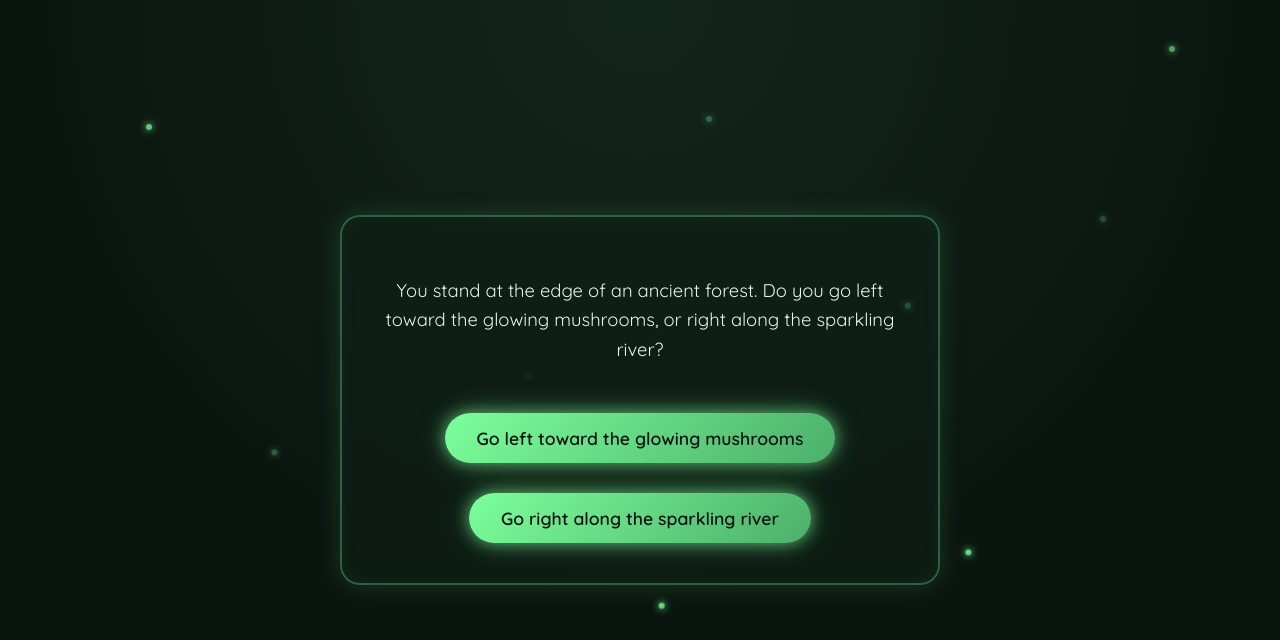
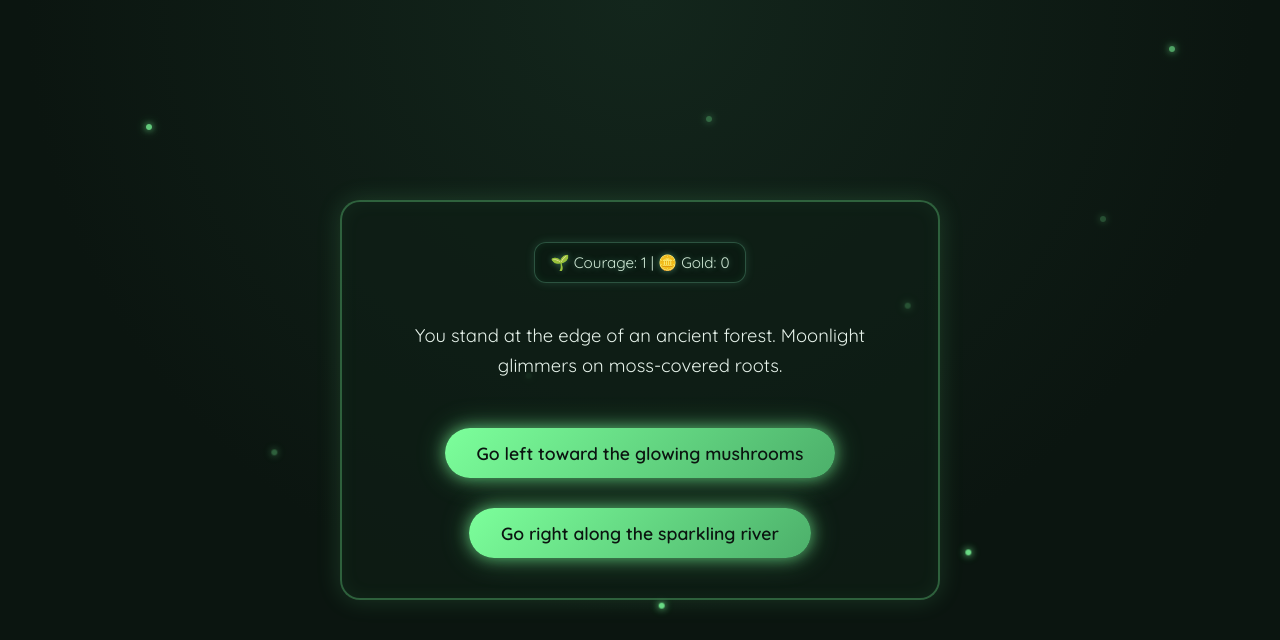
Before and after one commit to rachelmcdonald/Adventure-Game, a Flask app: page /game in a window 1280 px wide. Shown: the top 640 px of the page. Run offline with Flask 3, Linux system fonts and the light colour scheme.

Commit message:
Added interaction character scenario logic to game route, added stats bar and styles as well as slight button changes,

```diff
--- a/app.py
+++ b/app.py
@@ -1,6 +1,7 @@
-from flask import Flask, render_template, request
+from flask import Flask, render_template, request, session
 
 app = Flask(__name__)
+app.secret_key = "mosslit-secret-key"
 
 @app.route('/')
 def home():
@@ -8,37 +9,86 @@ def home():
 
 @app.route('/game', methods=['GET', 'POST'])
 def game():
-    scene_text = (
-        "You stand at the edge of an ancient forest. "
-        "Do you go left toward the glowing mushrooms, or right along the sparkling river?"
-    )
-    options = [
-        ('left', 'Go left toward the glowing mushrooms'),
-        ('right', 'Go right along the sparkling river')
-    ]
+    if 'gold' not in session:
+        session['gold'] = 0
+        session['courage'] = 1
+        session['blessing'] = False
+        session['scene'] = 'start'
+
+    scene = session['scene']
+    scene_text = ""
+    options = []
+
+    if scene == 'start':
+        scene_text = (
+            "You stand at the edge of an ancient forest. "
+            "Moonlight glimmers on moss-covered roots."
+        )
+        options = [
+            ('left', 'Go left toward the glowing mushrooms'),
+            ('right', 'Go right along the sparkling river')
+        ]
+
+    elif scene == 'left':
+        scene_text = (
+            "Bioluminescent mushrooms hum softly. "
+            "A tiny forest fairy floats into view."
+        )
+        options = [
+            ('fairy_help', 'Greet the fairy politely'),
+            ('fairy_ignore', 'Ignore the fairy and move on')
+        ]
+
+    elif scene == 'right':
+        scene_text = (
+            "The river whispers ancient songs."
+            "A moss-robed wizard blocks the path."
+        )
+        options = [
+            ('wizard_talk', 'Speak with the wizard'),
+            ('wizard_pass', 'Try to pass quietly')
+        ]
+
+    elif scene == 'fairy_help':
+        session['gold'] += 1
+        session['blessing'] = True
+        scene_text = (
+            "The fairy blesses you with glowing moss-light. "
+            "You feel protected and warm."
+        )
+        options = [('continue', 'Press onward uneasily')]
+
+    elif scene == 'wizard_pass':
+        session['courage'] -= 1
+        scene_text = (
+            "The wizard frowns. The path twists unnaturally."
+        )
+        options = [('continue', 'Push forward anyway')]
+
+    elif scene == 'continue':
+        if session['courage'] <= 0:
+            scene_text = (
+                "The forest overwhelms you. "
+                "You curl beneath the moss and drift into sleep."
+                "\n\n🌑 Bad Ending"
+            )
+            options = [('restart', 'Begin again')]
+        else:
+            scene_text = (
+                "You emerge into a mosslit clearing. "
+                "Fireflies dance as dawn breaks."
+                "\n\n🌿 Cozy Ending — You Win"
+            )
+            options = [('restart', 'Play again')]
+
+    elif scene == 'restart':
+        session.clear()
+        return render_template('game.html', scene="Your journey begins anew...", options=[('start', 'Begin')])
 
     if request.method == 'POST':
         choice = request.form.get('choice')
-
-        if choice == 'left':
-            scene_text = (
-                "You follow the soft glow of bioluminescent mushrooms. "
-                "Fireflies drift lazily through the air."
-            )
-            options = [
-                ('investigate', 'Investigate the humming'),
-                ('continue', 'Continue down the mossy path')
-            ]
-
-        elif choice == 'right':
-            scene_text = (
-                "You walk beside the sparkling river. "
-                "A rickety wooden bridge sways ahead."
-            )
-            options = [
-                ('cross', 'Cross the bridge'),
-                ('follow', 'Follow the riverbank')
-            ]
+        session['scene'] = choice
+        return game()
 
     return render_template('game.html', scene=scene_text, options=options)
 
--- a/static/css/style.css
+++ b/static/css/style.css
@@ -86,6 +86,40 @@ p {
         0 0 45px rgba(124, 255, 155, 0.5);
 }
 
+.action-btn {
+    transition: transform 0.15s ease, box-shadow 0.15s ease;
+}
+
+.action-btn:hover {
+    transform: translateY(-2px) scale(1.02);
+    box-shadow: 0 0 12px rgba(120, 255, 180, 0.6);
+}
+
+.action-btn:active {
+    transform: translateY(0);
+    box-shadow: 0 0 6px rgba(120, 255, 180, 0.4);
+}
+
+.stats {
+    font-size: 0.95rem;
+    color: #cfe8d5;
+    margin-bottom: 20px;
+    padding: 10px 16px;
+    border-radius: 12px;
+    background: rgba(10, 25, 18, 0.6);
+    border: 1px solid rgba(140, 255, 200, 0.25);
+    box-shadow:
+        0 0 10px rgba(120, 255, 180, 0.15),
+        inset 0 0 8px rgba(120, 255, 180, 0.08);
+    text-shadow: 0 0 6px rgba(140, 255, 200, 0.4);
+    display: inline-block;
+}
+
+.stats span.blessed {
+    color: #ffe6a8;
+    text-shadow: 0 0 8px rgba(255, 230, 168, 0.8);
+}
+
 .fireflies {
     position: fixed;
     top: 0;
--- a/templates/game.html
+++ b/templates/game.html
@@ -19,6 +19,13 @@
     </div>
 
     <div class="game-container">
+
+        <div class="stats">
+            🌱 Courage: {{ session.courage }} |
+            🪙 Gold: {{ session.gold }}
+            {% if session.blessing %}| ✨ Blessed{% endif %}
+        </div>
+
         {% if scene %}
             <p class="scene-text">{{ scene }}</p>
         {% else %}
```
